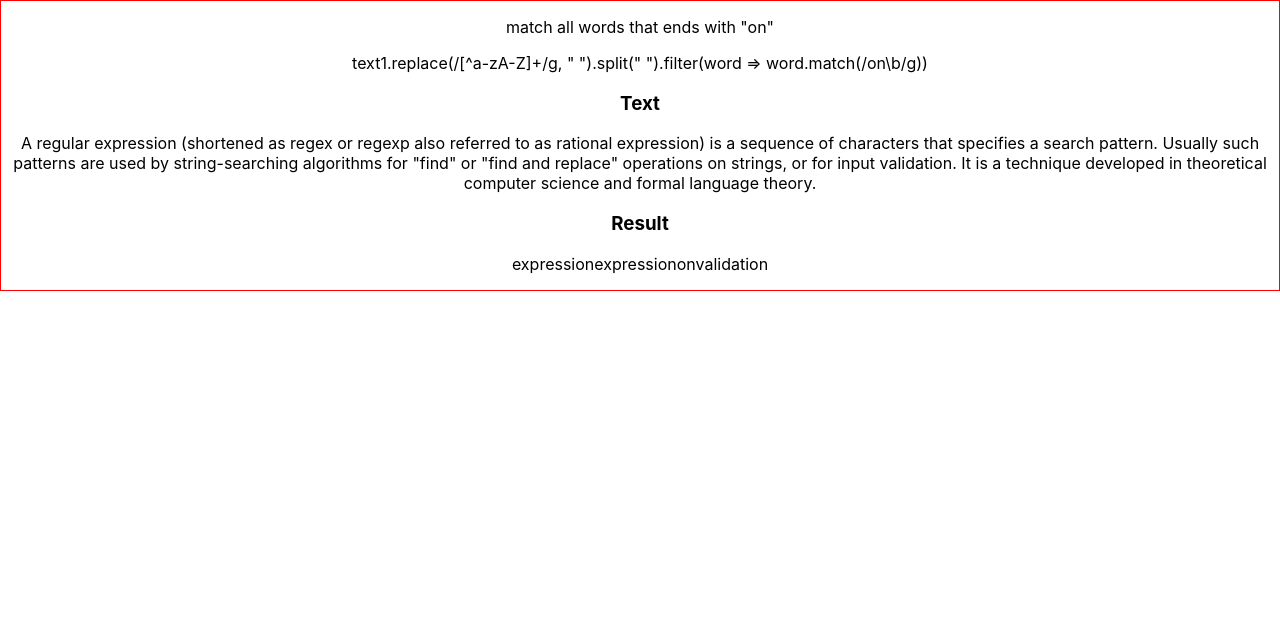
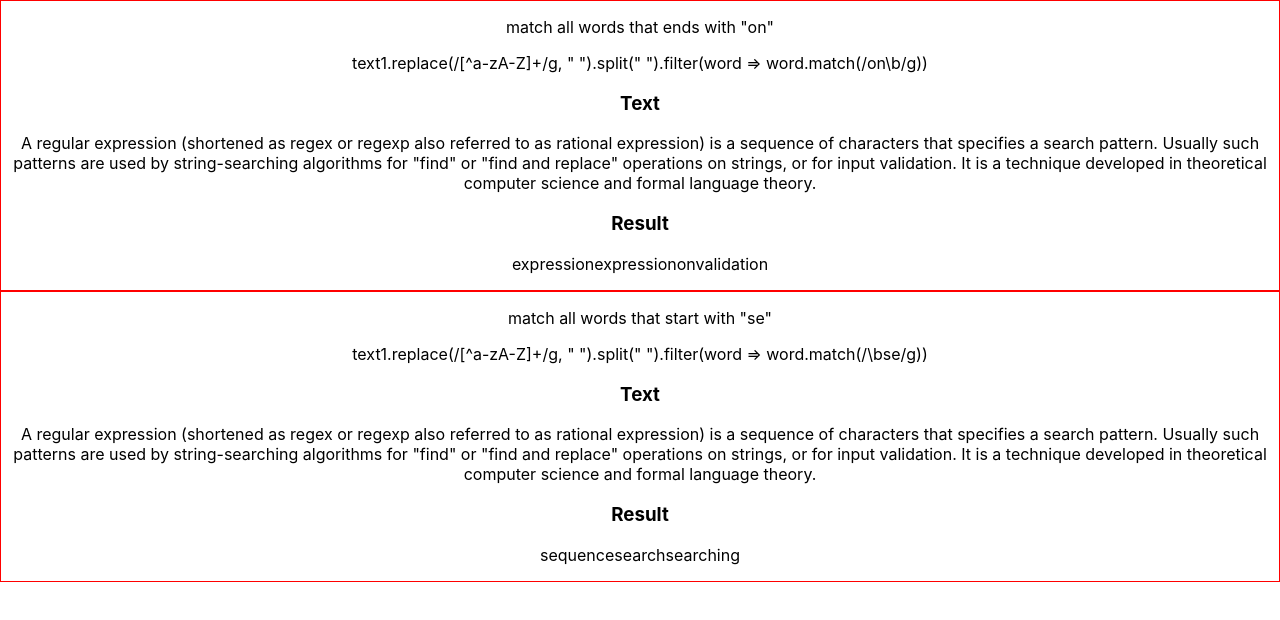
Before and after one commit to JavierV8/RegEx, a React (Create React App) app: page / in a window 1280 px wide. Shown: the top 620 px of the page. Built offline with nearby package versions, Linux system fonts and the light colour scheme.

Commit message:
created new regex example

```diff
--- a/src/App.js
+++ b/src/App.js
@@ -1,11 +1,13 @@
 import React from "react";
 import Component1 from './components/compoent1';
+import Component2 from './components/component2';
 import "./App.css";
 
 function App() {
   return (
     <div className="App">
       <Component1 />
+      <Component2 />
     </div>
   );
 }
--- a/src/components/component2.jsx
+++ b/src/components/component2.jsx
@@ -0,0 +1,27 @@
+import React, { useEffect, useState } from "react";
+import "../App.css";
+
+function App() {
+  const [result1, setResult1] = useState(null);
+  const text1 = 'A regular expression (shortened as regex or regexp also referred to as rational expression) is a sequence of characters that specifies a search pattern. Usually such patterns are used by string-searching algorithms for "find" or "find and replace" operations on strings, or for input validation. It is a technique developed in theoretical computer science and formal language theory.';
+
+
+  useEffect(() => {
+      setResult1(text1.replace(/[^a-zA-Z]+/g, " ").split(" ").filter(word => word.match(/\bse/g)));
+  }, []);
+  return (
+    <div className="App">
+      <div className="box">
+        <p>match all words that start with "se"</p>
+        <p>text1.replace(/[^a-zA-Z]+/g, " ").split(" ").filter(word => word.match(/\bse/g))</p>
+        <h3>Text</h3>
+        <p>{text1}</p>
+
+        <h3>Result</h3>
+        <p>{result1}</p>
+      </div>
+    </div>
+  );
+}
+
+export default App;
```
